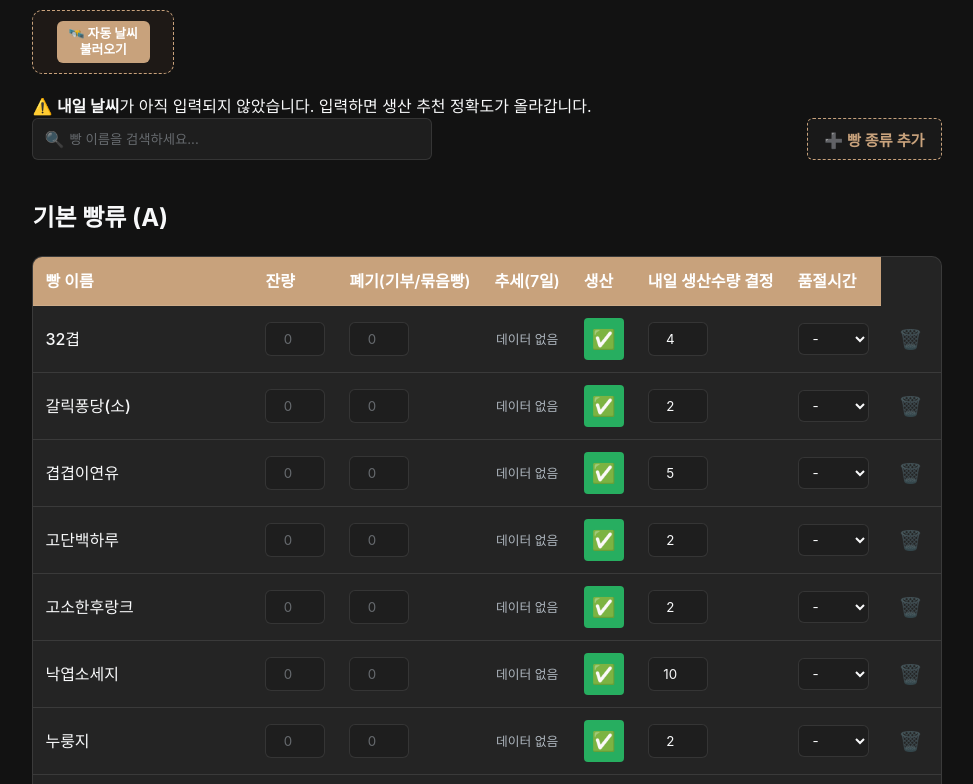
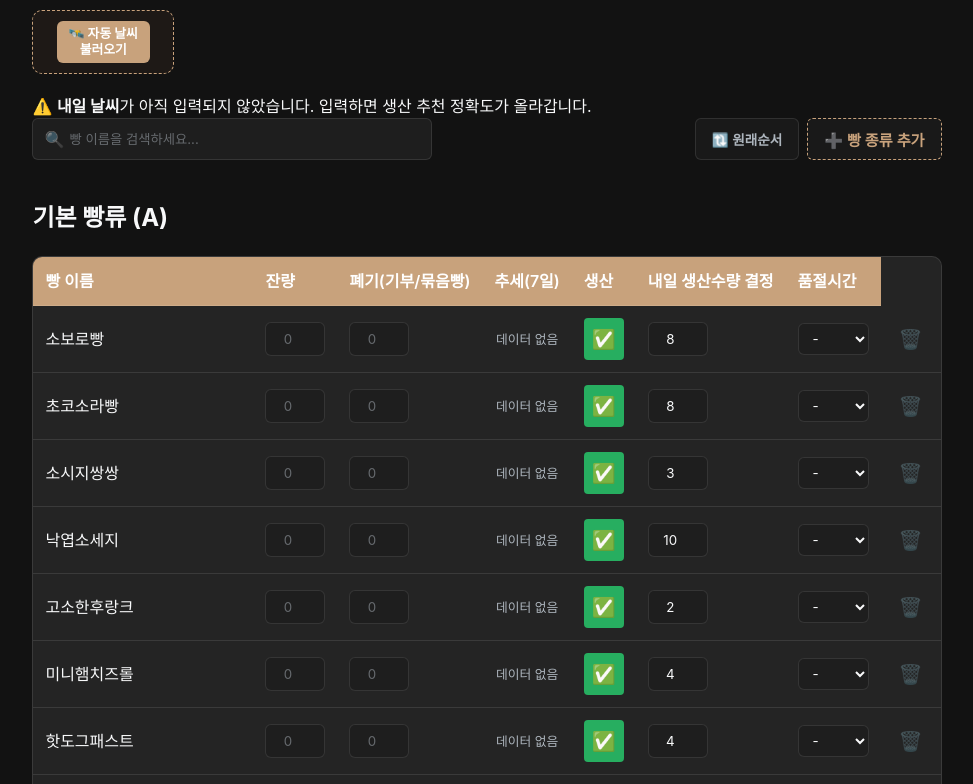
Before and after one commit to fdc3501/bread, a React (Vite) app: page / in a window 1280 px wide. Shown: the part 336-1120 px from the top of the page, without its empty margins (153-1126 px from the left). Built offline with nearby package versions, Linux system fonts and the light colour scheme; a web font is replaced by a local one.

Commit message:
Change sorting to optional filter: original order by default, 가나다 toggle added

```diff
--- a/src/App.css
+++ b/src/App.css
@@ -353,6 +353,25 @@ select:focus {
   align-items: center;
   margin-bottom: 20px;
   gap: 15px;
+}
+
+.filter-group {
+  display: flex;
+  gap: 8px;
+  align-items: center;
+}
+
+.sort-toggle-btn {
+  background: var(--glass);
+  border: 1px solid var(--border);
+  color: var(--text-muted);
+  font-size: 0.85rem;
+}
+
+.sort-toggle-btn.active {
+  background: var(--secondary);
+  color: white;
+  border-color: var(--secondary);
 }
 
 .search-bar {
--- a/src/App.tsx
+++ b/src/App.tsx
@@ -20,6 +20,7 @@ const App: React.FC = () => {
   const [lat, setLat] = useState(() => Number(localStorage.getItem('latitude')) || 37.526);
   const [lng, setLng] = useState(() => Number(localStorage.getItem('longitude')) || 126.674);
   const [searchTerm, setSearchTerm] = useState('');
+  const [sortMode, setSortMode] = useState<'original' | 'abc'>('original');
   const [isAddingBread, setIsAddingBread] = useState(false);
   const [newBread, setNewBread] = useState<{ name: string, group: 'A' | 'B', defaultQty: string | number }>({ name: '', group: 'A', defaultQty: '' });
 
@@ -146,10 +147,13 @@ const App: React.FC = () => {
     const rawItems = masterBreadList.filter(item => item.group === group);
 
     // 1. Filter by search term
-    // 2. Sort by name (가나다 순)
-    const items = rawItems
-      .filter(item => item.name.toLowerCase().includes(searchTerm.toLowerCase()))
-      .sort((a, b) => a.name.localeCompare(b.name, 'ko-KR'));
+    const itemsWithSearch = rawItems
+      .filter(item => item.name.toLowerCase().includes(searchTerm.toLowerCase()));
+
+    // 2. Conditionally sort by name (가나다 순)
+    const items = sortMode === 'abc'
+      ? [...itemsWithSearch].sort((a, b) => a.name.localeCompare(b.name, 'ko-KR'))
+      : itemsWithSearch;
 
     const hours = Array.from({ length: 16 }, (_, i) => i + 7); // 07:00 ~ 22:00
 
@@ -382,12 +386,21 @@ const App: React.FC = () => {
                   <button className="clear-search" onClick={() => setSearchTerm('')}>✕</button>
                 )}
               </div>
+              <div className="filter-group">
+                <button
+                  className={`sort-toggle-btn ${sortMode === 'abc' ? 'active' : ''}`}
+                  onClick={() => setSortMode(sortMode === 'original' ? 'abc' : 'original')}
+                  title={sortMode === 'original' ? '가나다순으로 정렬' : '원래 순서로 정렬'}
+                >
+                  {sortMode === 'original' ? '🔃 원래순서' : '🔠 가나다순'}
+                </button>
                 <button
                   className={`add-item-toggle ${isAddingBread ? 'active' : ''}`}
                   onClick={() => setIsAddingBread(!isAddingBread)}
                 >
                   {isAddingBread ? '취소' : '➕ 빵 종류 추가'}
                 </button>
+              </div>
             </div>
 
             {isAddingBread && (
```
Lines whose indentation alone changed are shown as unchanged.
